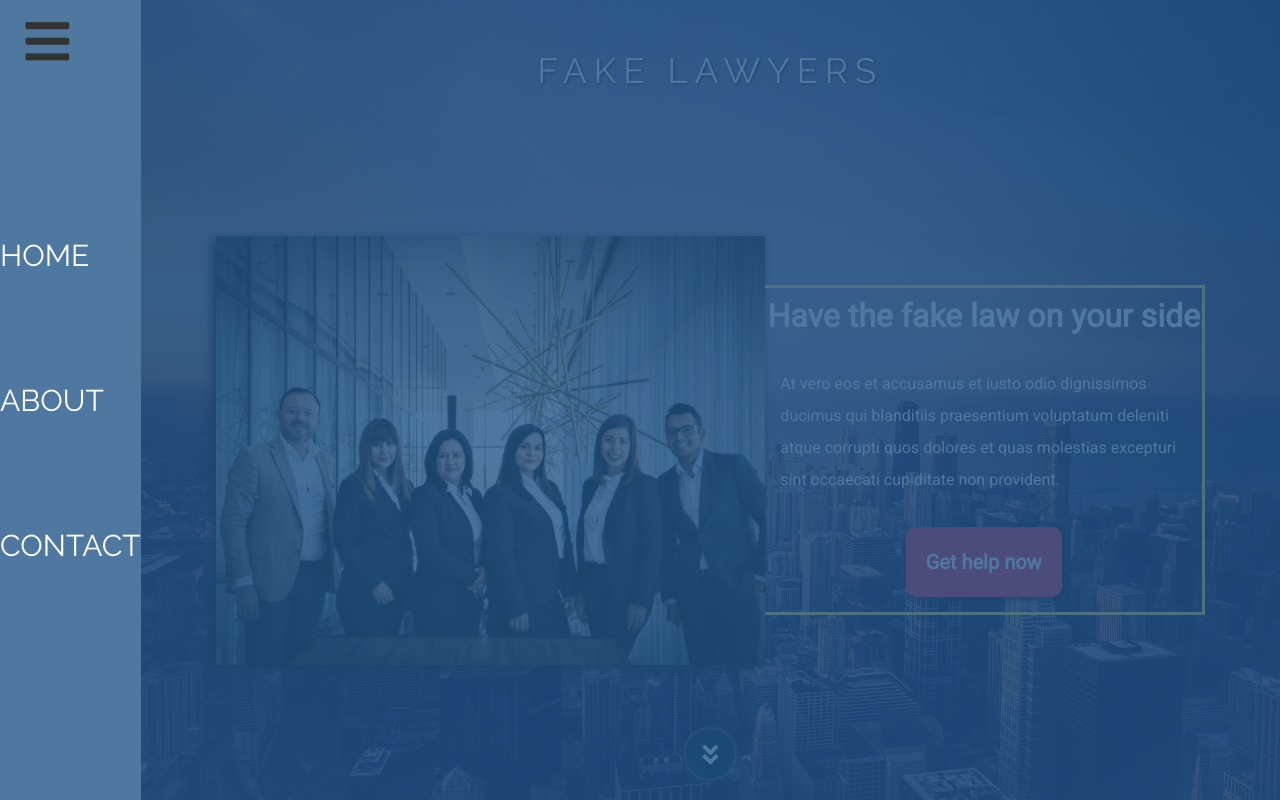
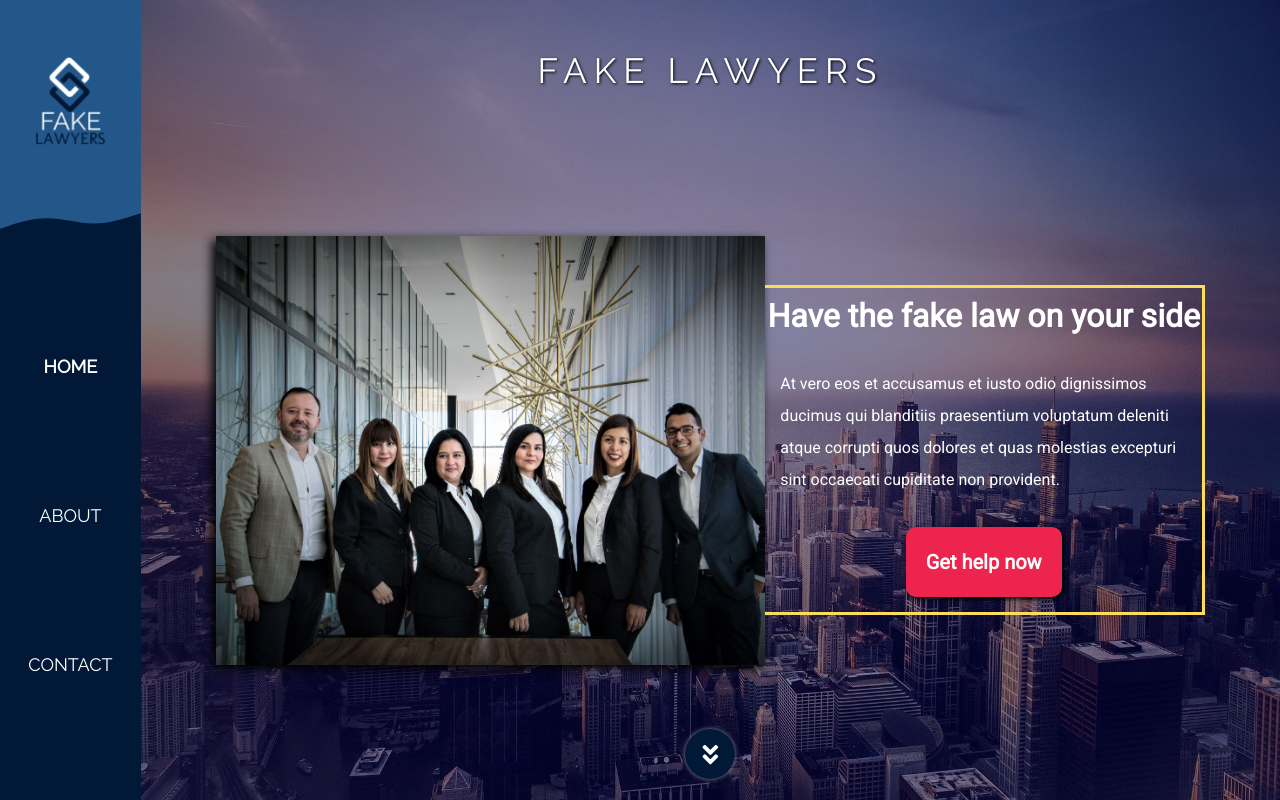
Before and after one commit to jjcreator/business-page, a React (Create React App) app: page / in a window 1280 px wide. Shown: the top 800 px of the page. Built offline with nearby package versions, Linux system fonts and the light colour scheme.

Commit message:
working on mobile nav

```diff
--- a/src/App.css
+++ b/src/App.css
@@ -14,7 +14,7 @@
   z-index: 20;
 }
 
-@media (max-width: 767px) {
+@media (max-width: 900px) {
   .pageContainer {
     margin-left: 0;
   }
--- a/src/App.js
+++ b/src/App.js
@@ -5,14 +5,12 @@ import './App.css';
 import Main from './components/MainPage/Main';
 import About from './components/AboutPage/About';
 import Contact from './components/ContactPage/Contact';
-import MobileNavbar from './components/AboutPage/MobileNavbar';
+import MobileNavbar from './components/MobileNavbar';
 
 const imageSources = ["/phone.jpg","/city.jpg", "/email.jpg", "/man-in-black-holding-phone-618613.jpg", "/people.jpg", "/phone.jpg", "/team.jpg"];
-
 const images = []
 
 function App() {
-
 
   useEffect(()=> {
     imageSources.forEach((srcText, index) => {
@@ -39,7 +37,6 @@ function App() {
               </Route>
             </Switch>
         </div>
-
       </div>
     </Router>
   );
--- a/src/components/AboutPage/MobileNavbar.js
+++ /dev/null
@@ -1,16 +0,0 @@
-import React from 'react'
-import styles from "../../modules/mobileNavbarStyle.module.css"
-import {Link} from "react-router-dom"
-
-function MobileNavbar() {
-    return (
-        <div id={styles.mobileNavbar}>
-            <i id={styles.mobileIcon}className="fas fa-bars"></i>
-            <Link to="/" exact>Home</Link>
-            <Link to="/about">About</Link>
-            <Link to="/contact">Contact</Link>
-        </div>
-    )
-}
-
-export default MobileNavbar
--- a/src/components/MainPage/Principles.js
+++ b/src/components/MainPage/Principles.js
@@ -18,7 +18,7 @@ function Principles() {
     const createItems = () => {
         let items = [];
         for (let i=1; i<7; i++) {
-            items.push(<ScrollAnimation className={styles.listItem} animateIn={chosenAnimation} animateOnce={false} duration={duration} delay={i * 250} offset={50}>
+            items.push(<ScrollAnimation className={styles.listItem} animateIn={chosenAnimation} animateOnce={false} duration={duration} delay={i * 250} offset={50} key={i}>
                 <i className={`fas fa-landmark ${styles.icon}`}></i>Lorem ipsum dolor sit amet
             </ScrollAnimation>);
         setListItems(items)
--- /dev/null
+++ b/src/components/MobileNavbar.js
@@ -0,0 +1,68 @@
+import React, {useState} from 'react'
+import styles from "../modules/mobileNavbarStyle.module.css"
+import { NavLink } from "react-router-dom"
+
+function MobileNavbar() {
+
+    const [isVisible, setIsVisible] = useState({
+        hamburger: {
+            display: "block",
+        },
+        menu : {
+            display: "none",
+            animation: "none"
+        }
+    });
+
+    const toggleMobileMenu = () => {
+        if (isVisible.hamburger.display === "block") {
+            setIsVisible({
+                hamburger: {
+                    display: "none"
+                },
+                menu : {
+                    display: "flex",
+                    animation: `${styles.animated} 1s ease-in`,
+                    animation: "slideInLeft 0.5s"
+                }
+            });
+        }
+        else setIsVisible({
+            hamburger: {
+                display: "block"
+            },
+            menu: {
+                animation: "none"
+            }
+        })
+    }
+
+    return (
+        <div className={styles.mobileNavigation}>
+            <i id={styles.mobileIcon} className="fas fa-bars" style={isVisible.hamburger} onClick={toggleMobileMenu}/>
+            <div
+                id={styles.mobileNavbarBody}
+                style={isVisible.menu}
+                onAnimationEnd={()=> {
+                    if (isVisible.menu.display === "block") {
+                        setIsVisible({
+                            ...isVisible,
+                            menu: {
+                                display: "none"
+                            }
+                        }
+                        );}
+                    }
+                }>
+
+                <i id={styles.mobileExitIcon} onClick={()=>setIsVisible({...isVisible, hamburger: {
+                    display: "block"}, menu: {animation: "slideOutLeft forwards 0.5s ease-in"}})} className="fas fa-times"/>
+                <NavLink exact to="/" onClick={toggleMobileMenu}>Home</NavLink>
+                <NavLink to="/about" onClick={toggleMobileMenu}>About</NavLink>
+                <NavLink to="/contact" onClick={toggleMobileMenu}>Contact</NavLink>
+            </div>
+        </div>
+    )
+}
+
+export default MobileNavbar
--- a/src/modules/mobileNavbarStyle.module.css
+++ b/src/modules/mobileNavbarStyle.module.css
@@ -1,31 +1,67 @@
-#mobileNavbar {
+.mobileNavigation {
+    display: none;
+}
+
+#mobileNavbarBody {
     background-color: var(--secondary-color);
-    opacity: 0.8;
     position: fixed;
     top: 0;
     left: 0;
-    width: 100%;
+    width: 30%;
     height: 100%;
     z-index: 40;
     display: flex;
     flex-direction: column;
     justify-content: center;
-    justify-items: center;
+    align-items: center;
 }
 
-#mobileNavbar a {
-    color: white;
+#mobileNavbarBody a {
+    color: var(--showcase-color);
     font-family: Raleway;
     text-transform: uppercase;
     font-size: 30px;
-    padding: 50px 0px;
+    margin:50px 0px;
+    user-select: none;
 }
 
+#mobileNavbarBody a:hover {
+    text-decoration: none;
+}
 
 #mobileIcon {
-    color: black;
-    font-size: 50px;
+    color: var(--showcase-color);
+    font-size: 30px;
     position: fixed;
-    top: 2%;
-    left: 2%
+    top: 0;
+    left: 0;
+    z-index: 30;
+    background-color: var(--primary-color);
+    padding: 10px;
+    cursor: pointer;
 }
+
+#mobileExitIcon {
+    color: var(--showcase-color);
+    position: fixed;
+    top: 0%;
+    left: 0%;
+    font-size: 30px;
+    padding: 10px;
+    cursor: pointer;
+}
+
+@keyframes animated {
+    0% {
+        width: 0%;
+    }
+    100% {
+        width: 100%;
+    }
+}
+
+@media screen and (max-width: 900px) {
+    .mobileNavigation {
+        display: block;
+    }
+}
--- a/src/modules/navbarStyle.module.css
+++ b/src/modules/navbarStyle.module.css
@@ -6,8 +6,6 @@
     z-index: 2;
     background-color: var(--secondary-color);
     position: fixed;
-    display: none;
-
 }
 
 #wave {
@@ -23,7 +21,6 @@
     display: flex;
     flex-direction: column;
     align-items: center;
-    display: none;
 }
 
 #links {
@@ -59,23 +56,8 @@
     width: 70%;
 }
 
-#mobileIcon {
-    font-size: 40px;
-    color: black;
-    padding: 20px;
-    display: block;
-    position: fixed;
-    top: 10%;
-    left: 10%;
-    background-color: var(--showcase-color);
-    z-index: 30;
-}
-
-@media (max-width: 767px) {
+@media (max-width: 900px) {
     .myNavbar {
       display: none;
     }
-    #mobileIcon {
-        display: block;
-    }
   }
```
